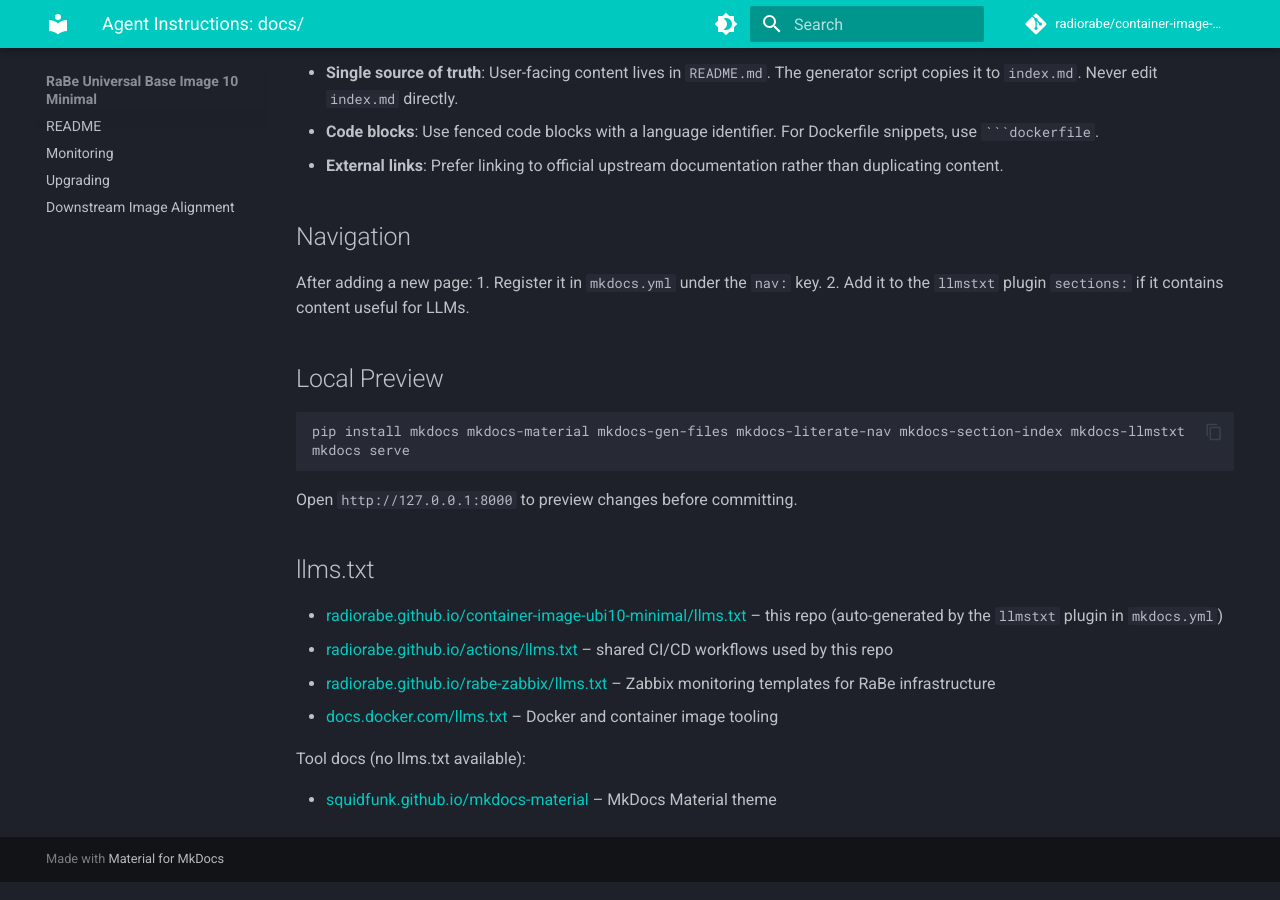
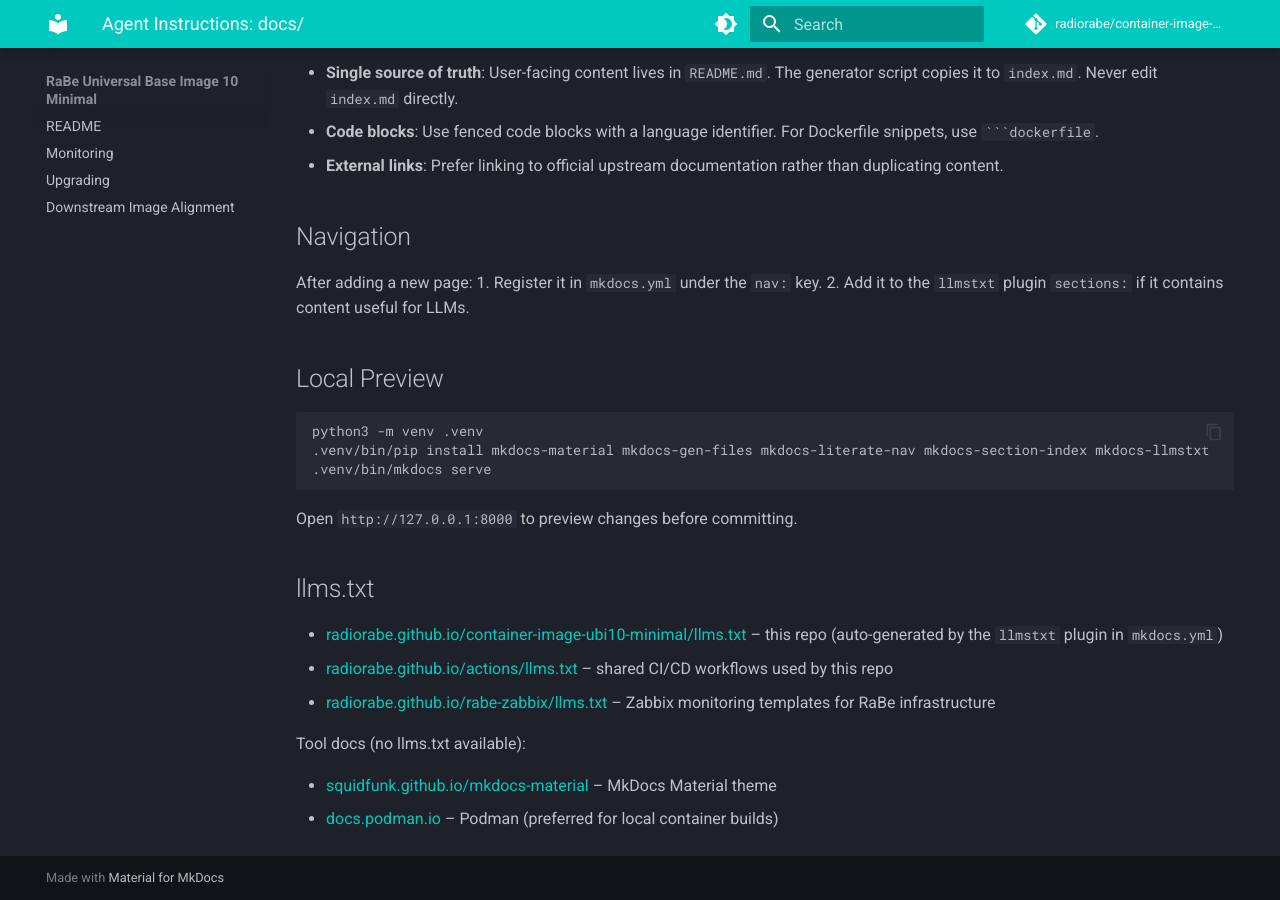
Before and after one commit to radiorabe/container-image-ubi10-minimal, an MkDocs documentation site: the page built from docs/AGENTS.md, in a window 1280 px wide and 900 px high, scrolled down 911 px. Built offline with MkDocs 1.6.1 and Material for MkDocs 9.7.7, drawn with Linux system fonts in a browser that asks for light colours; comment, search, counter and statistics services are not loaded.

Commit message:
docs: align local preview with venv, prefer podman, fix upgrading labels and URL
Agent-Logs-Url: https://github.com/radiorabe/container-image-ubi10-minimal/sessions/ea2f6d4b-07ae-4683-a53d-d3d5be73e6ab

Co-authored-by: hairmare <116588+hairmare@users.noreply.github.com>

````diff
--- a/docs/AGENTS.md
+++ b/docs/AGENTS.md
@@ -52,8 +52,9 @@ After adding a new page:
 ## Local Preview
 
 ```bash
-pip install mkdocs mkdocs-material mkdocs-gen-files mkdocs-literate-nav mkdocs-section-index mkdocs-llmstxt
-mkdocs serve
+python3 -m venv .venv
+.venv/bin/pip install mkdocs-material mkdocs-gen-files mkdocs-literate-nav mkdocs-section-index mkdocs-llmstxt
+.venv/bin/mkdocs serve
 ```
 
 Open `http://127.0.0.1:8000` to preview changes before committing.
@@ -63,8 +64,8 @@ Open `http://127.0.0.1:8000` to preview changes before committing.
 - [radiorabe.github.io/container-image-ubi10-minimal/llms.txt](https://radiorabe.github.io/container-image-ubi10-minimal/llms.txt) – this repo (auto-generated by the `llmstxt` plugin in `mkdocs.yml`)
 - [radiorabe.github.io/actions/llms.txt](https://radiorabe.github.io/actions/llms.txt) – shared CI/CD workflows used by this repo
 - [radiorabe.github.io/rabe-zabbix/llms.txt](https://radiorabe.github.io/rabe-zabbix/llms.txt) – Zabbix monitoring templates for RaBe infrastructure
-- [docs.docker.com/llms.txt](https://docs.docker.com/llms.txt) – Docker and container image tooling
 
 Tool docs (no llms.txt available):
 
 - [squidfunk.github.io/mkdocs-material](https://squidfunk.github.io/mkdocs-material/) – MkDocs Material theme
+- [docs.podman.io](https://docs.podman.io/) – Podman (preferred for local container builds)
````
Also changed, not shown: AGENTS.md (+5 -4 lines), docs/downstream.md (+4 -2 lines), docs/upgrading.md (+3 -3 lines).
